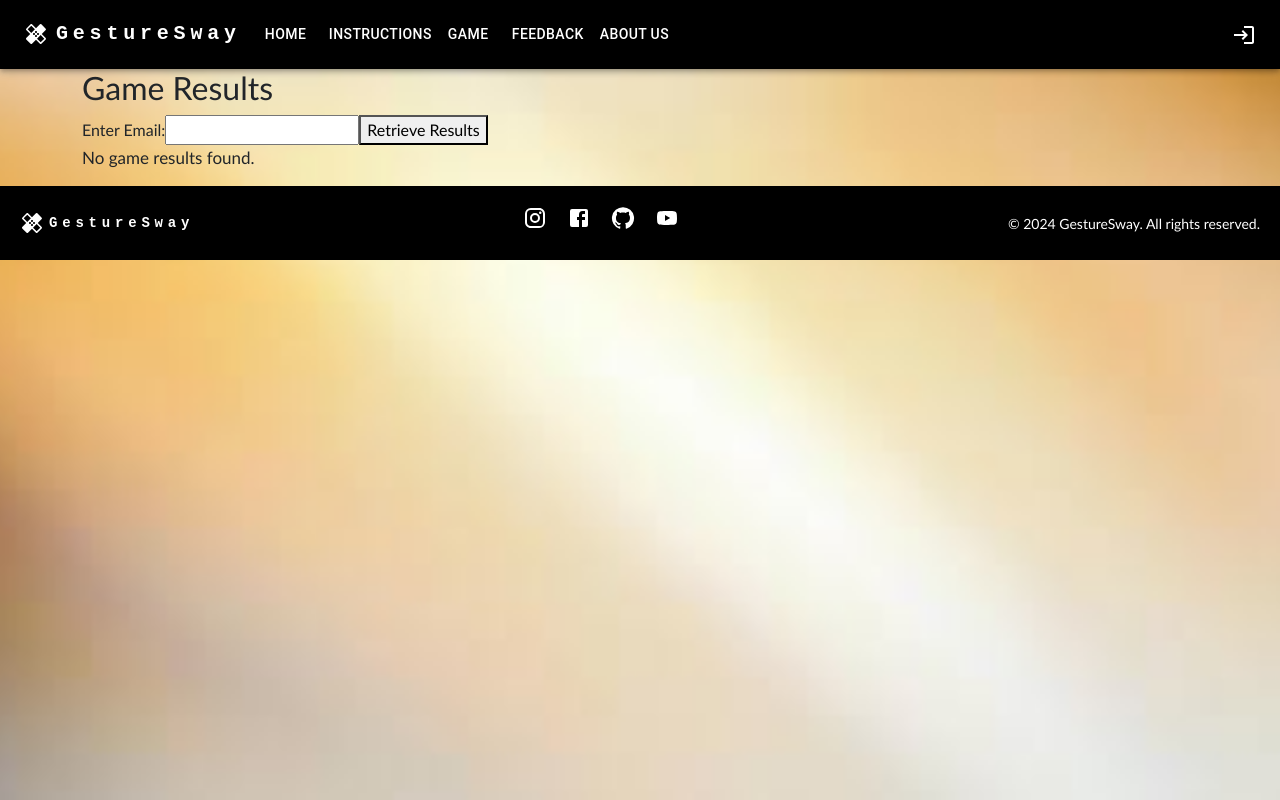
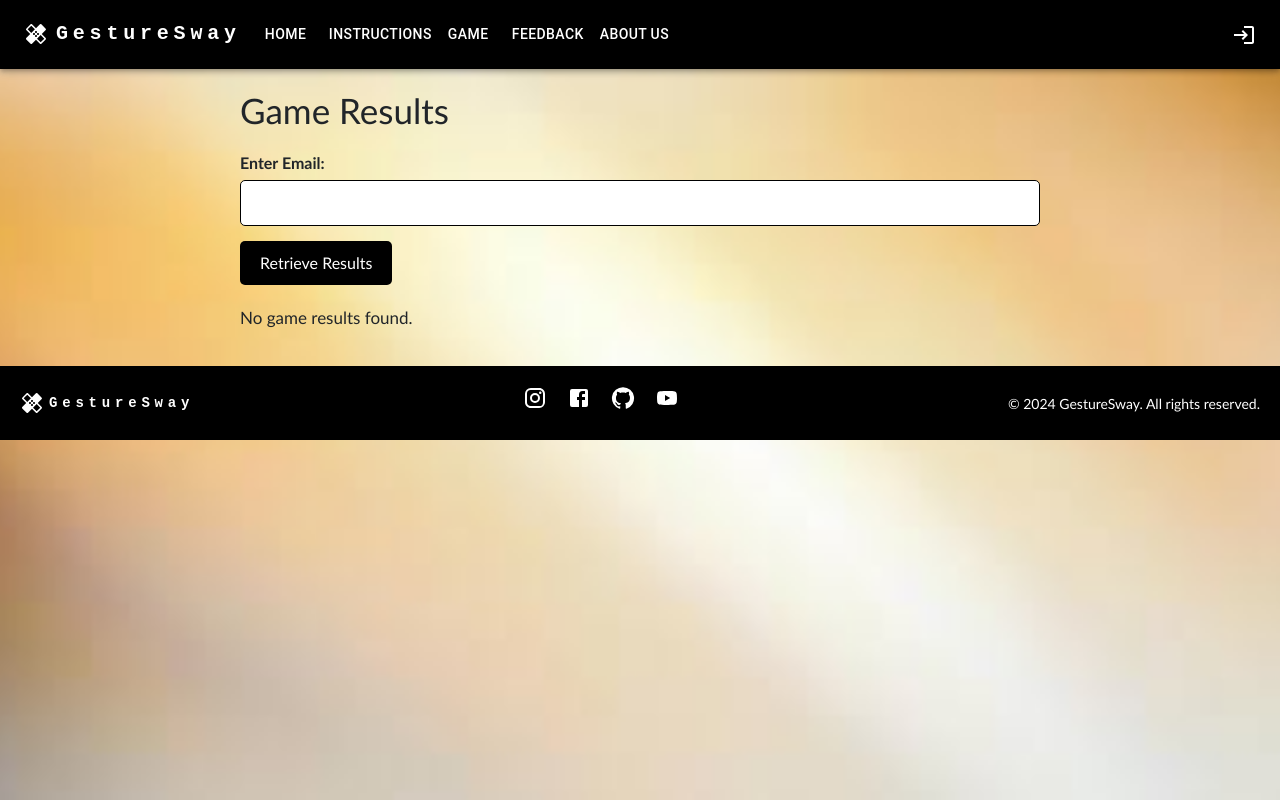
Before and after one commit to FernandoPrmu/GestureSway-Backend, a React (Vite) app in the folder client/: page /FeedbackPage in a window 1280 px wide. Built offline with nearby package versions, Linux system fonts and the light colour scheme.

Commit message:
snakeGamePageUpdated
the snake game page updated by editting some css and linked the game page to the feedback page

```diff
--- a/client/src/pages/FeedbackPage.css
+++ b/client/src/pages/FeedbackPage.css
@@ -0,0 +1,85 @@
+.feedback-body {
+    padding: 20px;
+}
+
+.container-F {
+    max-width: 800px;
+    margin: 0 auto;
+}
+
+h2 {
+    font-size: 35px;
+    margin-bottom: 20px;
+}
+
+form {
+    margin-bottom: 20px;
+}
+
+label {
+    font-weight: bold;
+}
+
+input[type='email'] {
+    width: 100%;
+    padding: 10px;
+    margin-top: 5px;
+    margin-bottom: 15px;
+    border: 1px solid #000000;
+    border-radius: 5px;
+}
+
+button[type='submit'] {
+    padding: 10px 20px;
+    background-color: #000000;
+    color: #fff;
+    border: none;
+    border-radius: 5px;
+    cursor: pointer;
+}
+
+button[type='submit']:hover {
+    background-color: #ffc400e1;
+    color: #000000;
+}
+
+.game-results {
+    margin-top: 20px;
+}
+
+table {
+    width: 100%;
+    border-collapse: collapse;
+}
+
+th, td {
+    padding: 10px;
+    border-bottom: 1px solid #000000;
+    text-align: left;
+}
+
+th {
+    background-color: #000000;
+    font-weight: bold;
+    color: white;
+}
+
+tr:hover {
+    background-color: #000000;
+    color: white;
+}
+
+.results-table {
+    width: 100%;
+    border-collapse: collapse;
+}
+
+.results-table th, .results-table td {
+    border: 1px solid #000000;
+    padding: 8px;
+    text-align: left;
+}
+
+.results-table th {
+    background-color: #000000;
+}
--- a/client/src/pages/FeedbackPage.jsx
+++ b/client/src/pages/FeedbackPage.jsx
@@ -26,11 +26,16 @@ const FeedbackPage = () => {
         setIsLoading(false);
     };
 
+    const formatTimestamp = (timestamp) => {
+        const options = { timeZone: 'Asia/Colombo', hour12: true };
+        return new Date(timestamp).toLocaleString('en-US', options);
+    };
+
     return (
         <div>
             <Navbar />
             <div className='feedback-body'>
-                <div className='container'>
+                <div className='container-F'>
                     <h2>Game Results</h2>
                     <form onSubmit={handleSubmit}>
                         <label htmlFor='email'>Enter Email:</label>
@@ -47,12 +52,24 @@ const FeedbackPage = () => {
                     {error && <p>{error}</p>}
                     <div className='game-results'>
                         {gameResults.length > 0 ? (
-                            gameResults.map((result, index) => (
-                                <div key={index} className='result'>
-                                    <p>Score: {result.score}</p>
-                                    <p>Timestamp: {result.timestamp}</p>
-                                </div>
-                            ))
+                            <table className='results-table'>
+                                <thead>
+                                    <tr>
+                                        <th>#</th>
+                                        <th>Score</th>
+                                        <th>Timestamp</th>
+                                    </tr>
+                                </thead>
+                                <tbody>
+                                    {gameResults.map((result, index) => (
+                                        <tr key={index}>
+                                            <td>{index + 1}</td>
+                                            <td>{result.score}</td>
+                                            <td>{formatTimestamp(result.timestamp)}</td>
+                                        </tr>
+                                    ))}
+                                </tbody>
+                            </table>
                         ) : (
                             <p>No game results found.</p>
                         )}
--- a/client/src/pages/InstructionPage.jsx
+++ b/client/src/pages/InstructionPage.jsx
@@ -1,3 +1,4 @@
+/* eslint-disable no-unused-vars */
 import Navbar from '../components/Navbar';
 import './InstructionPage.css';
 import stepOnePic from '../assets/Step1 (1).png';
--- a/client/src/pages/snakeGame.css
+++ b/client/src/pages/snakeGame.css
@@ -76,11 +76,37 @@
   border-radius: 20px;
   color: white;
   text-align: center;
+  font-size: 30px;
+  margin: 0;
 }
 
-.email-input{
+.Last-Button-1{
+  position: absolute;
+  top: 50%;
+  left: 60%;
+  transform: translate(-50%, -50%);
+  background-color: rgba(149, 135, 135, 0.8);
+  padding: 30px;
+  border-radius: 20px;
+  color: white;
+  text-align: center;
   font-size: 30px;
   margin: 0;
+}
+
+.Last-Button-2{
+  position: absolute;
+  top: 50%;
+  left: 45%;
+  transform: translate(-50%, -50%);
+  background-color: rgba(149, 135, 135, 0.8);
+  padding: 30px;
+  border-radius: 20px;
+  color: white;
+  text-align: center;
+  font-size: 30px;
+  margin: 0;
+  text-decoration: none;
 }
 
 .action-button {
--- a/client/src/pages/snakeGame.jsx
+++ b/client/src/pages/snakeGame.jsx
@@ -1,6 +1,7 @@
 /* eslint-disable no-unused-vars */
 /* eslint-disable react/prop-types */
 import React, { useState, useEffect, useRef } from 'react';
+import { Link } from 'react-router-dom';
 import axios from 'axios';
 import './snakeGame.css';
 
@@ -199,8 +200,8 @@ const SnakeGame = () => {
                         </div>
                     ) : (
                         <div>
-                            <button onClick={handleReplay}>Replay</button>
-                            <button onClick={handleQuit}>Quit</button>
+                            <button onClick={handleReplay} className="Last-Button-1">Replay</button>
+                            <Link to="/FeedbackPage" className="Last-Button-2">See overall results</Link>
                         </div>
                     )}
                 </div>
```
